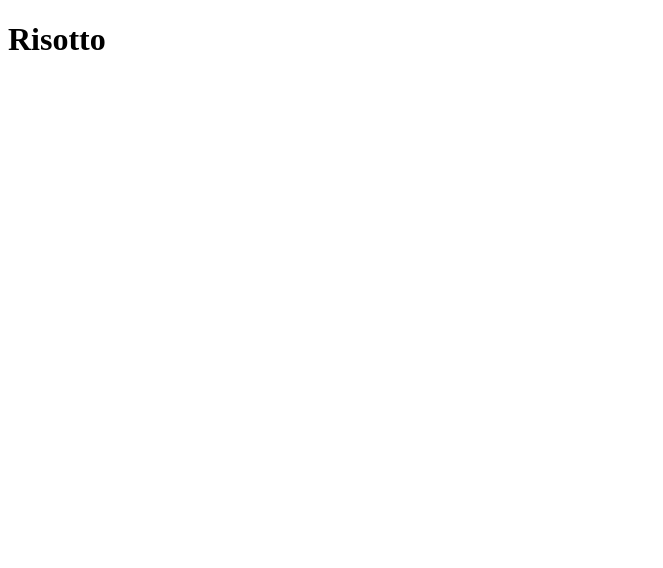
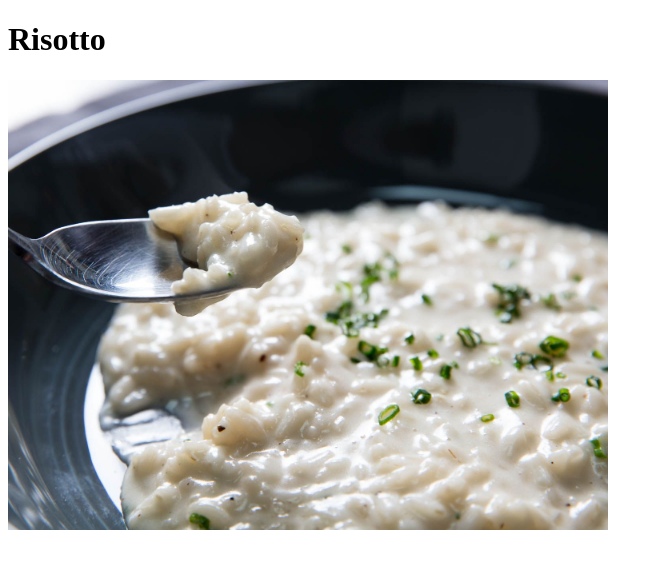
Before and after one commit to Jim-Clean/odin-recipes, a plain HTML site: page recipes/risotto.html in a window 1280 px wide. Shown: the whole page, without its empty margins (0-663 px from the left). Drawn offline with Linux system fonts and the light colour scheme.

Commit message:
Add risotto.jpg to img folder and place in recipe

```diff
--- a/recipes/risotto.html
+++ b/recipes/risotto.html
@@ -7,7 +7,7 @@
 
     <body>
         <h1>Risotto</h1>
-
+        <img src="../img/risotto.jpg" alt="Picture of creamy risotto bianco" width="600" >
     </body>
 
 </html>
```
Also changed, not shown: img/risotto.jpg (added).
